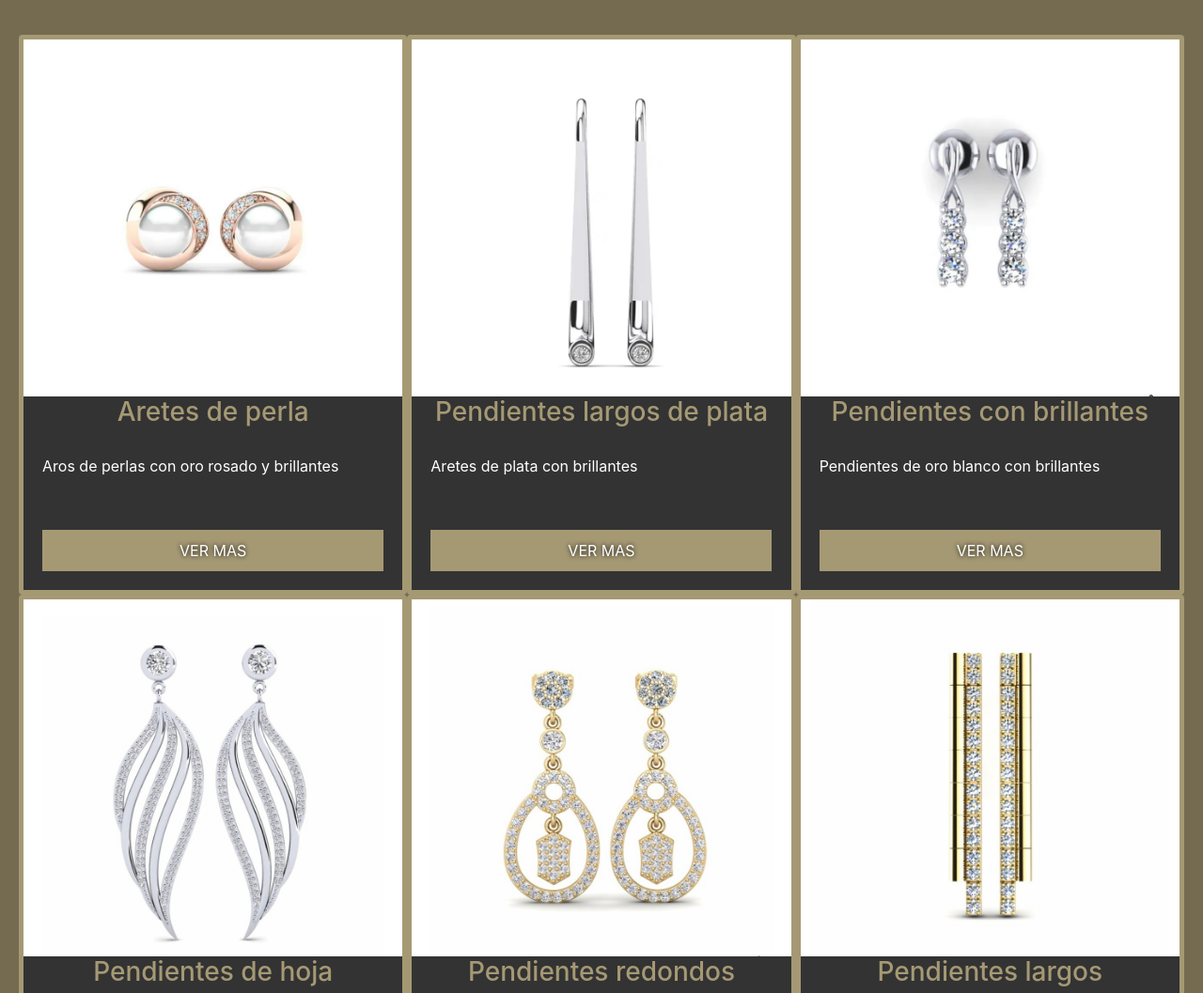
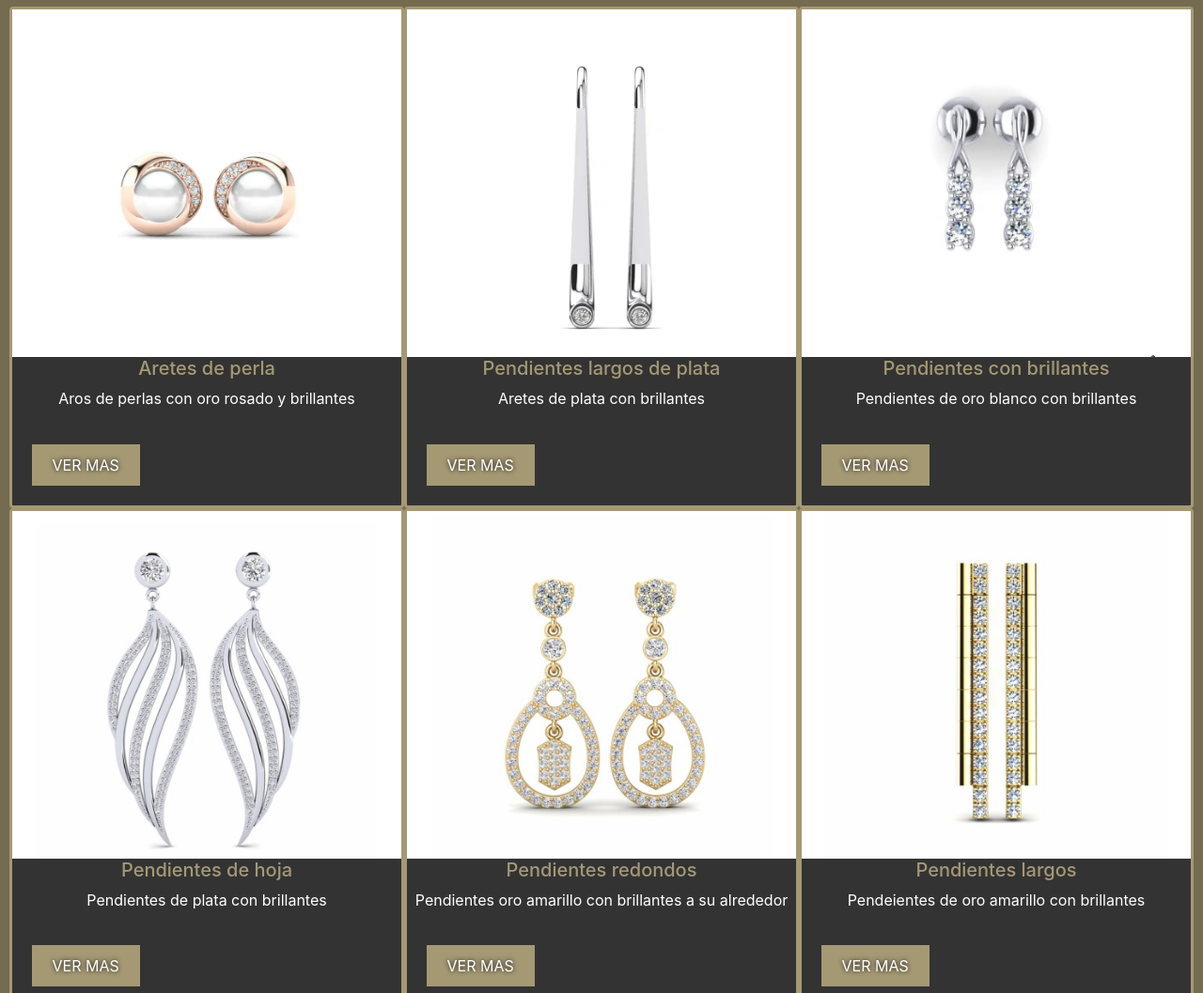
Before and after one commit to CataReygadasG/preEntrega2Reygadas, a plain HTML site: page pages/aretes.html in a window 1280 px wide. Shown: the part 137-1194 px from the top of the page at 94% size. Drawn offline with nearby package versions, Linux system fonts and the light colour scheme.

Commit message:
Actualizacines

```diff
--- a/css/estilo.css
+++ b/css/estilo.css
@@ -25,18 +25,21 @@ h2{
 section{
     display: grid;
     justify-content: space-between;
-    padding: 20px;
+    padding: 10px;
     grid-template-columns: repeat(3, 1fr);
+    text-align: center;
+
 }
 .card{
-    min-height: 300px;
+    min-height: 100px;
     /* width: 30%; */
     background-color: #333;
-    border: 5px solid rgb(165, 153, 116);
+    border: 3px solid rgb(165, 153, 116);
 }
 
 .card__img{
     background-image: url(../img/img1.jpg);
+    width: 100%;
     background-size: cover;
     background-position: center;
     height: 220px;
@@ -56,13 +59,13 @@ section{
     background-color: rgb(165, 153, 116);
     color: #fff;
     text-decoration: none;
-    text-align: center;
     text-shadow: 0 0 5px #000;
     text-transform: uppercase;
     padding: 10px 20px;
     display: inline-block;
-    width: 90%;
+    width: 115px;
     margin: 5%;
+
 }
 
 .card__button:hover{
@@ -119,15 +122,7 @@ footer i:hover{
 }
 
 
-/* @media only screen and (max-width:480px){
-    .card{
-        grid-template-columns: 1fr;
-         /* grid-template-rows: repeat(1, 200px); */
-    /* } */
-
-
-/* } */
-@media (max-width:480px){
+/* @media (max-width:480px){
     .card{
         grid-template-columns: 1fr;
 }
@@ -136,4 +131,4 @@ footer i:hover{
     .card{
         grid-template-columns: 1fr;
 }
-}
+} */
--- a/css/estiloa.css
+++ b/css/estiloa.css
@@ -19,27 +19,28 @@ h2{
     text-align: center;
     color: #fff;
     text-transform: capitalize;
-    padding: 20px;
+    padding: 10px;
     margin-bottom: 20px;
 }
 section{
     display: grid;
     justify-content: space-between;
-    padding: 20px;
+    padding: 10px;
     grid-template-columns: repeat(3, 1fr);
 }
 .card{
     min-height: 300px;
     /* width: 30%; */
     background-color: #333;
-    border: 5px solid rgb(165, 153, 116);
+    border: 3px solid rgb(165, 153, 116);
 }
 
 .card__img{
     background-image: url(../img/imgA1.jpg);
     background-size: cover;
     background-position: center;
-    height: 380px;
+    height: 370px;
+
 }
 
 .card__title{
@@ -48,8 +49,9 @@ section{
 }
 
 .card__descripcion{
+    text-align: center;
     color: #fff;
-    padding: 20px;
+    /* padding: 2px; */
 }
 
 .card__button{
@@ -61,8 +63,9 @@ section{
     text-transform: uppercase;
     padding: 10px 20px;
     display: inline-block;
-    width: 90%;
+    width: 115px;
     margin: 5%;
+
 }
 
 .card__button:hover{
@@ -72,31 +75,31 @@ section{
     background-image: url(../img/imgA2.jpg);
     background-size: cover;
     background-position: center;
-    height: 380px;
+    height: 370px;
 }
 .card__img3{
     background-image: url(../img/imgA3.jpg);
     background-size: cover;
     background-position: center;
-    height: 380px;
+    height: 370px;
 }
 .card__img4{
     background-image: url(../img/imgA4.jpg);
     background-size: cover;
     background-position: center;
-    height: 380px;
+    height: 370px;
 }
 .card__img5{
     background-image: url(../img/imgA5.jpg);
     background-size: cover;
     background-position: center;
-    height: 380px;
+    height: 370px;
 }
 .card__img6{
     background-image: url(../img/imgA6.jpg);
     background-size: cover;
     background-position: center;
-    height: 380px;
+    height: 370px;
 }
 
 footer{
--- a/css/estiloc.css
+++ b/css/estiloc.css
@@ -25,21 +25,20 @@ h2{
 section{
     display: grid;
     justify-content: space-between;
-    padding: 20px;
+    padding: 5px;
     grid-template-columns: repeat(3, 1fr);
 }
 .card{
     min-height: 300px;
     /* width: 30%; */
     background-color: #333;
-    border: 5px solid rgb(165, 153, 116);
+    border: 3px solid rgb(165, 153, 116);
 }
-
 .card__img{
     background-image: url(../img/imgC6.jpg);
     background-size: cover;
     background-position: center;
-    height: 350px;
+    height: 320px;
     width: auto;
 }
 
@@ -62,8 +61,9 @@ section{
     text-transform: uppercase;
     padding: 10px 20px;
     display: inline-block;
-    width: 90%;
+    width: 115px;
     margin: 5%;
+
 }
 
 .card__button:hover{
@@ -73,31 +73,31 @@ section{
     background-image: url(../img/imgC1.jpg);
     background-size: cover;
     background-position: center;
-    height: 350px;
+    height: 320px;
 }
 .card__img3{
     background-image: url(../img/imgC2.jpg);
     background-size: cover;
     background-position: center;
-    height: 350px;
+    height: 320px;
 }
 .card__img4{
     background-image: url(../img/imgC3.jpg);
     background-size: cover;
     background-position: center;
-    height: 350px;
+    height: 320px;
 }
 .card__img5{
     background-image: url(../img/imgC4.jpg);
     background-size: cover;
     background-position: center;
-    height: 350px;
+    height: 320px;
 }
 .card__img6{
     background-image: url(../img/imgC5.jpg);
     background-size: cover;
     background-position: center;
-    height: 350px;
+    height: 320px;
 }
 
 footer{
--- a/pages/aretes.html
+++ b/pages/aretes.html
@@ -80,7 +80,7 @@
         <!-- 1.card inicia -->
         <article class="card">
             <div class="card__img"></div>
-            <h3 class="card__title">Aretes de perla</h3>
+            <h5 class="card__title">Aretes de perla</h5>
             <p class="card__descripcion">Aros de perlas con oro rosado y brillantes</p>
             <a href="#" class="card__button">Ver mas</a>
         </article>
@@ -88,7 +88,7 @@
         <!-- 2.card inicia -->
         <article class="card">
             <div class="card__img2"></div>
-            <h3 class="card__title">Pendientes largos de plata</h3>
+            <h5 class="card__title">Pendientes largos de plata</h5>
             <p class="card__descripcion">Aretes de plata con brillantes</p>
             <a href="#" class="card__button">Ver mas</a>
         </article>
@@ -96,7 +96,7 @@
         <!-- 3.card inicia -->
         <article class="card">
             <div class="card__img3"></div>
-            <h3 class="card__title">Pendientes con brillantes</h3>
+            <h5 class="card__title">Pendientes con brillantes</h5>
             <p class="card__descripcion">Pendientes de oro blanco con brillantes</p>
             <a href="#" class="card__button">Ver mas</a>
         </article>
@@ -104,7 +104,7 @@
          <!-- 4.card inicia -->
         <article class="card">
           <div class="card__img4"></div>
-          <h3 class="card__title">Pendientes de hoja</h3>
+          <h5 class="card__title">Pendientes de hoja</h5>
           <p class="card__descripcion">Pendientes de plata con brillantes</p>
           <a href="#" class="card__button">Ver mas</a>
       </article>
@@ -112,7 +112,7 @@
        <!-- 5.card inicia -->
       <article class="card">
         <div class="card__img5"></div>
-        <h3 class="card__title">Pendientes redondos</h3>
+        <h5 class="card__title">Pendientes redondos</h5>
         <p class="card__descripcion">Pendientes oro amarillo con brillantes a su alrededor</p>
         <a href="#" class="card__button">Ver mas</a>
     </article>
@@ -120,7 +120,7 @@
      <!-- 6.card inicia -->
     <article class="card">
       <div class="card__img6"></div>
-      <h3 class="card__title">Pendientes largos</h3>
+      <h5 class="card__title">Pendientes largos</h5>
       <p class="card__descripcion">Pendeientes de oro amarillo con brillantes</p>
       <a href="#" class="card__button">Ver mas</a>
   </article>
```
Also changed, not shown: pages/anillos.html (+7 -7 lines), pages/colgantes.html (+6 -6 lines).
